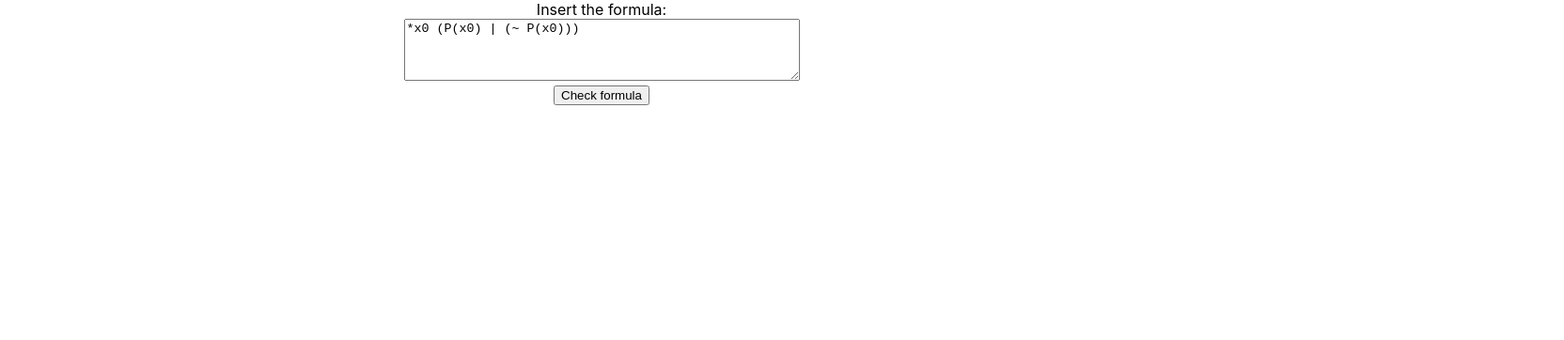
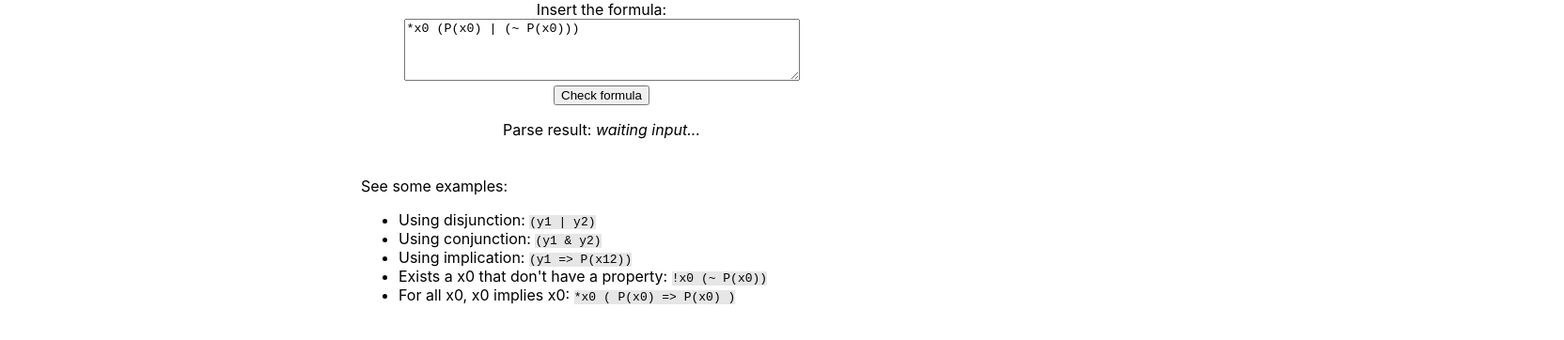
Before and after one commit to raulpy271/first-order-logic, a React (Create React App) app: page / in a window 1280 px wide. Shown: the top 362 px of the page at 94% size, 1664 px wide, since content can reach past the window. Built offline with nearby package versions, Linux system fonts and the light colour scheme; what arcsecond would draw is missing.

Commit message:
Add some formula examples

```diff
--- a/src/gui/App.css
+++ b/src/gui/App.css
@@ -2,3 +2,16 @@
 .App {
   text-align: center;
 }
+
+.formulaExamples {
+  position: relative;
+  left: 30%;
+  margin-top: 40px;
+  text-align: left;
+}
+
+.formulaSyntax {
+  font-family: monospace;
+  background-color: rgba(128, 128, 128, 0.2);
+
+}
--- a/src/gui/App.js
+++ b/src/gui/App.js
@@ -42,8 +42,28 @@ class App extends React.Component {
             <textarea id="formulaInput" name="formulaInput" rows="4" cols="50" defaultValue="*x0 (P(x0) | (~ P(x0)))">
             </textarea><br/>
             <input type="submit" value="Check formula" onClick={() => this.checkFormulaBtn()}></input><br/>
-            <p id="formulaOutput"></p>
           </div>
+          <p id="formulaOutput">Parse result: <i>waiting input...</i></p>
+        </div>
+        <div className="formulaExamples">
+          See some examples:
+          <ul>
+            <li>
+              Using disjunction: <span className="formulaSyntax"> (y1 | y2) </span>
+            </li>
+            <li>
+              Using conjunction: <span className="formulaSyntax"> (y1 & y2) </span>
+            </li>
+            <li>
+              Using implication: <span className="formulaSyntax"> (y1 =&gt; P(x12)) </span>
+            </li>
+            <li>
+              Exists a x0 that don't have a property: <span className="formulaSyntax">!x0 (~ P(x0)) </span>
+            </li>
+            <li>
+              For all x0, x0 implies x0: <span className="formulaSyntax">*x0 ( P(x0) =&gt; P(x0) ) </span>
+            </li>
+          </ul>
         </div>
       </div>
     );
```
